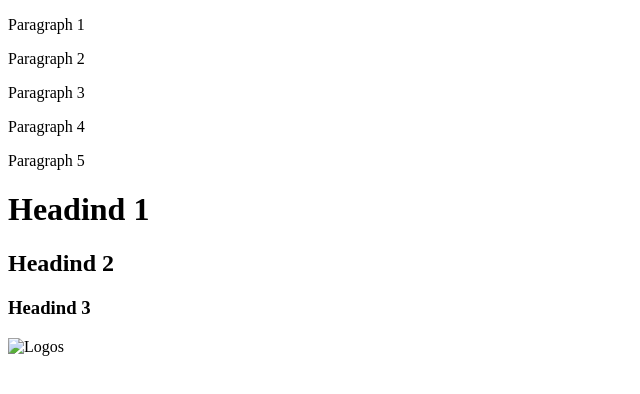
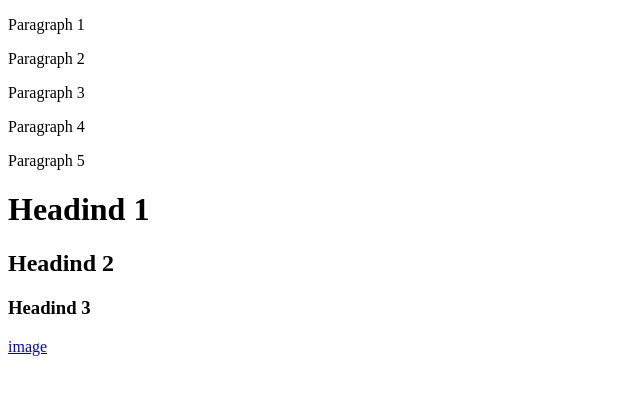
Before and after one commit to Jumah18/My_First_Portfolio, a plain HTML site: page html_basic/index.html in a window 1280 px wide. Shown: the full height of the page, 0-640 px from the left. Drawn offline with Linux system fonts and the light colour scheme.

Commit message:
Update index.html

```diff
--- a/html_basic/index.html
+++ b/html_basic/index.html
@@ -16,6 +16,6 @@
     <h2>Headind 2</h2>
     <h3>Headind 3</h3>
 
-    <img src=" link https://i.ibb.co/gTDZZT8/ALX-Logo-07.png" alt="Logos">
+    <a href="https://images.app.goo.gl/rACzwQibHhLqDUSn6">image</a>
 </body>
 </html>
```
